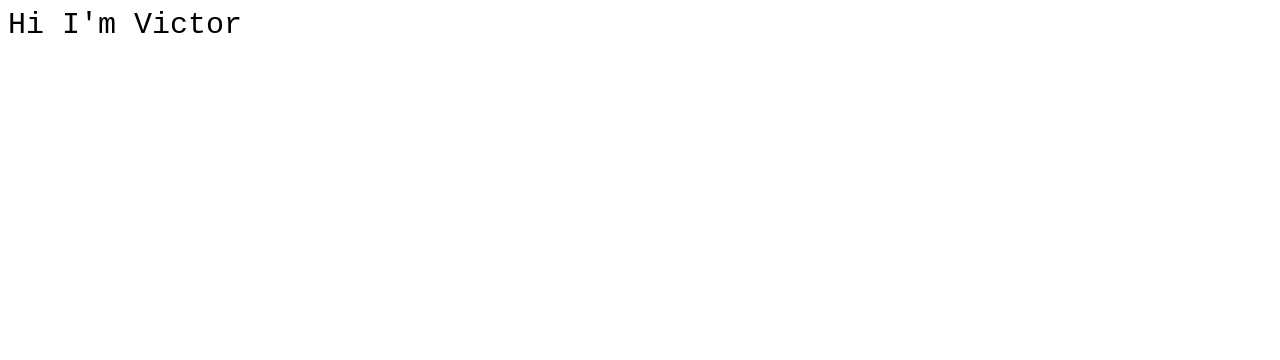
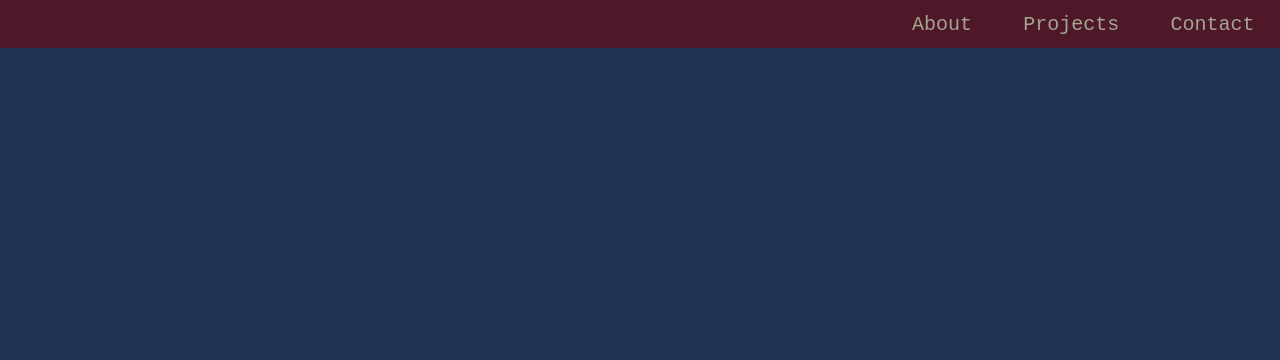
Before and after one commit to Wektors/Portfolio-v1, a plain HTML site: page index.html in a window 1280 px wide. Shown: the top 360 px of the page. Drawn offline with Linux system fonts and the light colour scheme.

Commit message:
Add files via upload

```diff
--- a/index.html
+++ b/index.html
@@ -6,8 +6,23 @@
     </head>
 <main>
 <body>
+    <section id="navbar">
+    <a href=#welcome-section class="nav-link">About</a>
+    <a href=#projects class="nav-link">Projects</a>
+    <a href=#contact class="nav-link">Contact</a>
+    </section>
 <section id="welcome-section">
-    Hi I'm Victor
+    <h1>Hi I'm Victor</h1>
 </section>
+
+<section id="projects">
+<h1 class="project-header">My Projects:</h1>
+<p class="project-tile">
+<a href="https://codepen.io/wektors/full/ExQKZEJ">
+    <img id="iframe" src="https://codepen.io/wektors/full/ExQKZEJ">
+</img>
+</a>
+</p>
+    </section>
 </body>
 </main>
--- a/styles.css
+++ b/styles.css
@@ -1,4 +1,55 @@
-main {
+body {
     font-family: monospace;
+    font-size: 16px;
+    padding: none;
+    margin: 0 0 0 0;
+}
+
+#navbar {
+    display: flex;
+    justify-content: flex-end;
+    align-items: center;
+    font-size: 40px;
+    background-color: rgb(79, 24, 40);
+    height: 6vh;
+    position: fixed;
+    width: 100vw;
+
+}
+
+.nav-link {
+    color: rgb(164, 164, 144);
+    padding: 2vw;
+    font-size: 20px;
+    text-decoration: none;
+}
+
+#welcome-section {
+    display: flex;
+    justify-content: center;
+    align-items: center;
+    font-size: 40px;
+    color: rgb(164, 164, 144);
+    background-color: rgb(33, 51, 82);
+    height: 100vh;
+}
+
+#projects {
+    display: flex;
+    justify-content: center;
+    align-items: top;
+    font-size: 18px;
+    color: rgb(164, 164, 144);
+    background-color: rgb(26, 65, 65);
+    height: 100vh;
+}
+
+.project-header {
+    margin-top: 10vh;
     font-size: 30px;
 }
+
+#iframe {
+    height: 30vh;
+    width: 40vw;
+}
```
Also changed, not shown: landingpage.png (added).
